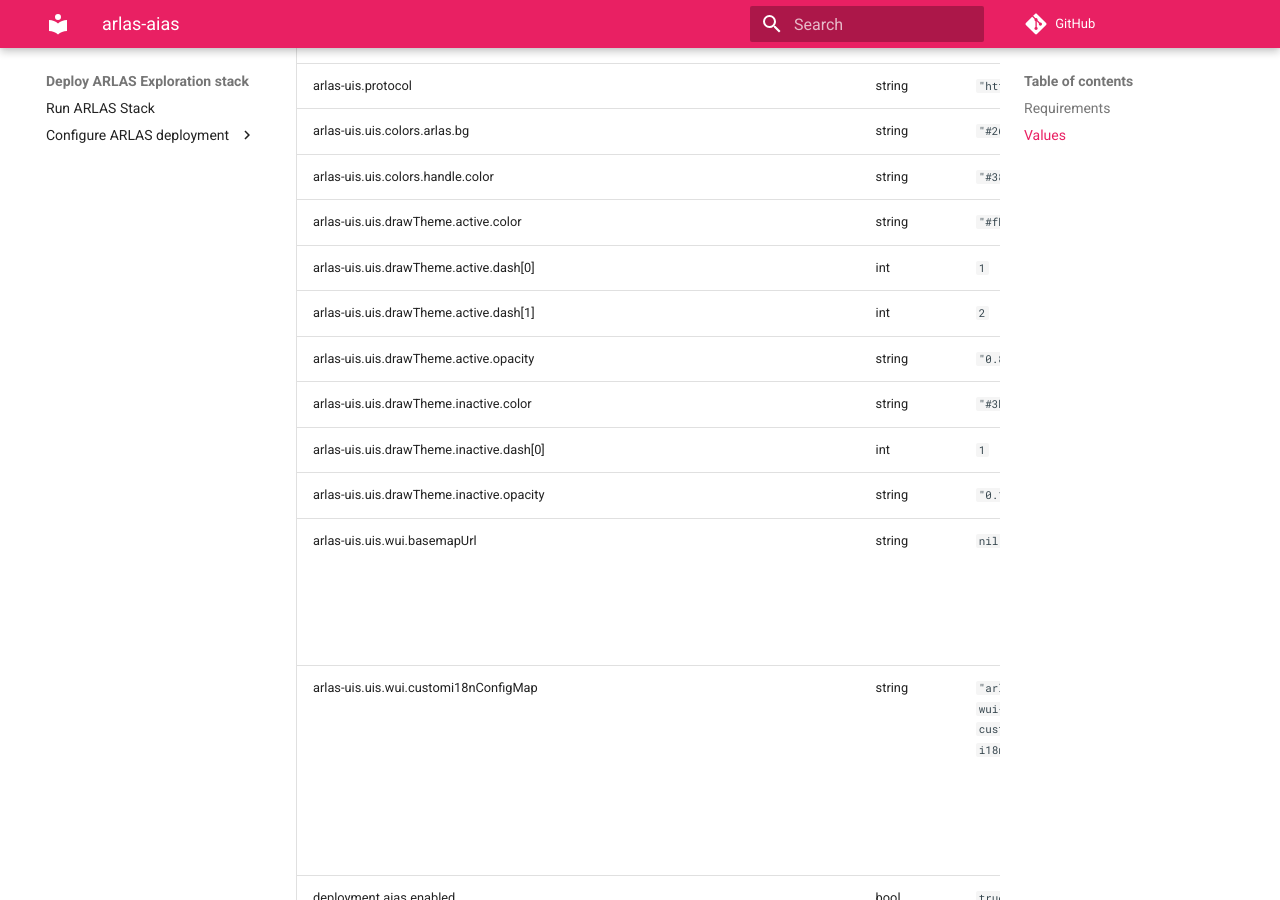
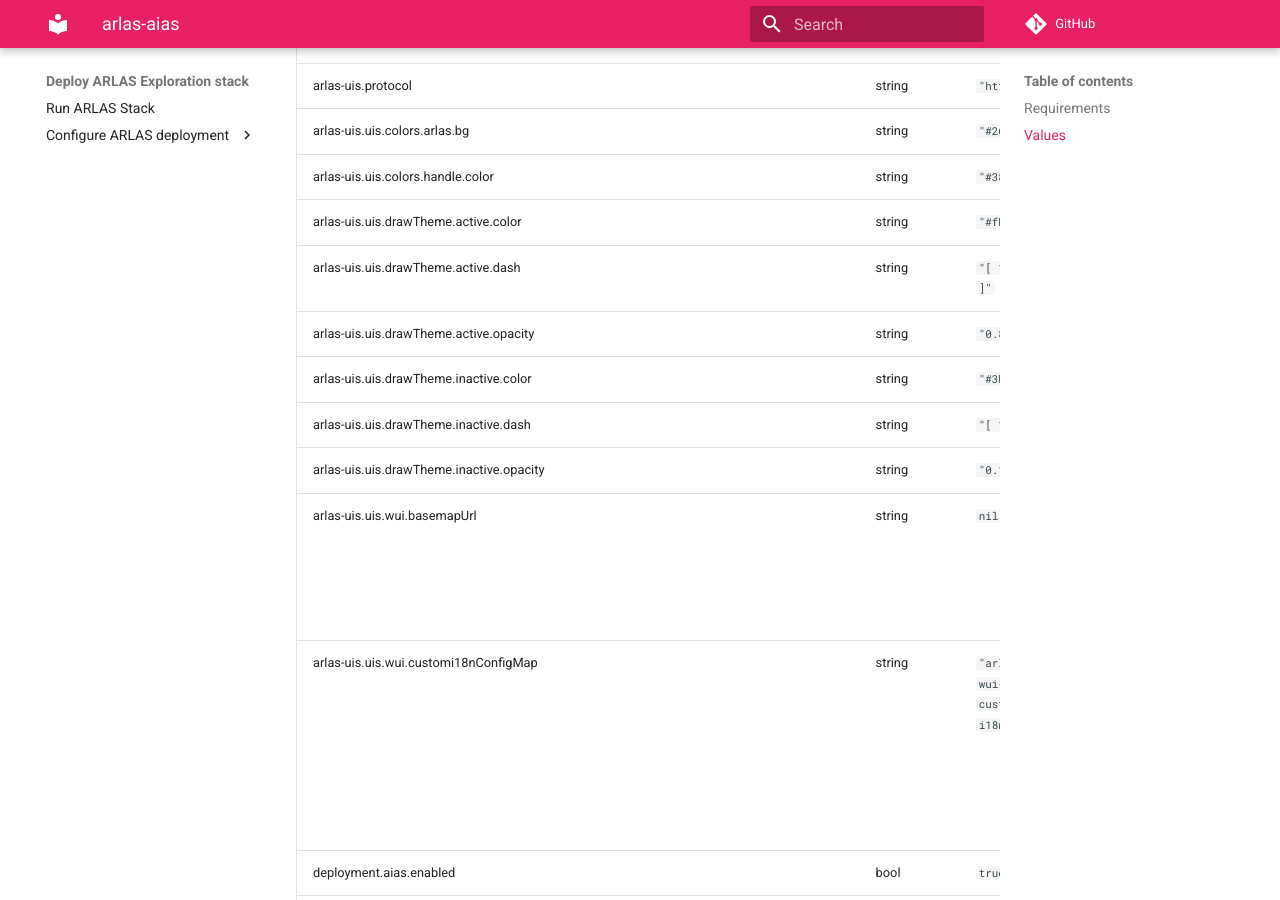
Before and after one commit to gisaia/ARLAS-Exploration-stack, an MkDocs documentation site: the page built from docs/docs/helm/arlas-stack/README.md, in a window 1280 px wide and 900 px high, scrolled down 11013 px. Built offline with MkDocs 1.6.1 and Material for MkDocs 9.7.7, drawn with Linux system fonts in a browser that asks for light colours; comment, search, counter and statistics services are not loaded.

```diff
--- a/docs/docs/helm/arlas-stack/README.md
+++ b/docs/docs/helm/arlas-stack/README.md
@@ -111,11 +111,10 @@ A Helm Chart to deploy the ARLAS Exploration Stack with AIAS services
 | arlas-uis.uis.colors.arlas.bg | string | `"#265b87"` | Primary color for ARLAS UI |
 | arlas-uis.uis.colors.handle.color | string | `"#384875"` | Primary color for ARLAS handle |
 | arlas-uis.uis.drawTheme.active.color | string | `"#fbb03b"` |  |
-| arlas-uis.uis.drawTheme.active.dash[0] | int | `1` |  |
-| arlas-uis.uis.drawTheme.active.dash[1] | int | `2` |  |
+| arlas-uis.uis.drawTheme.active.dash | string | `"[ 1, 2 ]"` |  |
 | arlas-uis.uis.drawTheme.active.opacity | string | `"0.8"` |  |
 | arlas-uis.uis.drawTheme.inactive.color | string | `"#3bb2d0"` |  |
-| arlas-uis.uis.drawTheme.inactive.dash[0] | int | `1` |  |
+| arlas-uis.uis.drawTheme.inactive.dash | string | `"[ 1 ]"` |  |
 | arlas-uis.uis.drawTheme.inactive.opacity | string | `"0.1"` |  |
 | arlas-uis.uis.wui.basemapUrl | string | `nil` | Extra environment variables for the basemap url to download at init container startup (no download if already present). If none specified, a small basemap is used. See for instance https://build.protomaps.com/20231225.pmtiles for a full basemap or https://storage.googleapis.com/gisaia-public/protomaps/world-20231225-0-9.pmtiles for zoom 0 to 9. |
 | arlas-uis.uis.wui.customi18nConfigMap | string | `"arlas-wui-custom-i18n"` | Configuration for the ARLAS Web User Interface (WUI) translation with a custom configmap. If you want to add custom translations, create a configmap with the same structure as the one in k8s/charts/arlas-stack/templates/arlas_i18n_custom_configmap.yaml file and set the name of this configmap here. If you don't want to add custom translations, set this value to null or empty string and do not create the configmap. Keys can be found in the ARLAS WUI codebase, in the i18n folder: https://github.com/gisaia/ARLAS-wui/tree/develop/src/assets/i18n. |
```
Also changed, not shown: docs/docs/dc_services/docker_compose_services_aias.md (+2 -0 lines), docs/docs/dc_services/docker_compose_services_aiaskc.md (+2 -0 lines), docs/docs/helm/aias-services/README.md (+2 -0 lines), docs/docs/helm/arlas-uis/README.md (+2 -3 lines), k8s/charts/aias-services/README.md, k8s/charts/arlas-stack/README.md, k8s/charts/arlas-uis/README.md, 9 other files.
